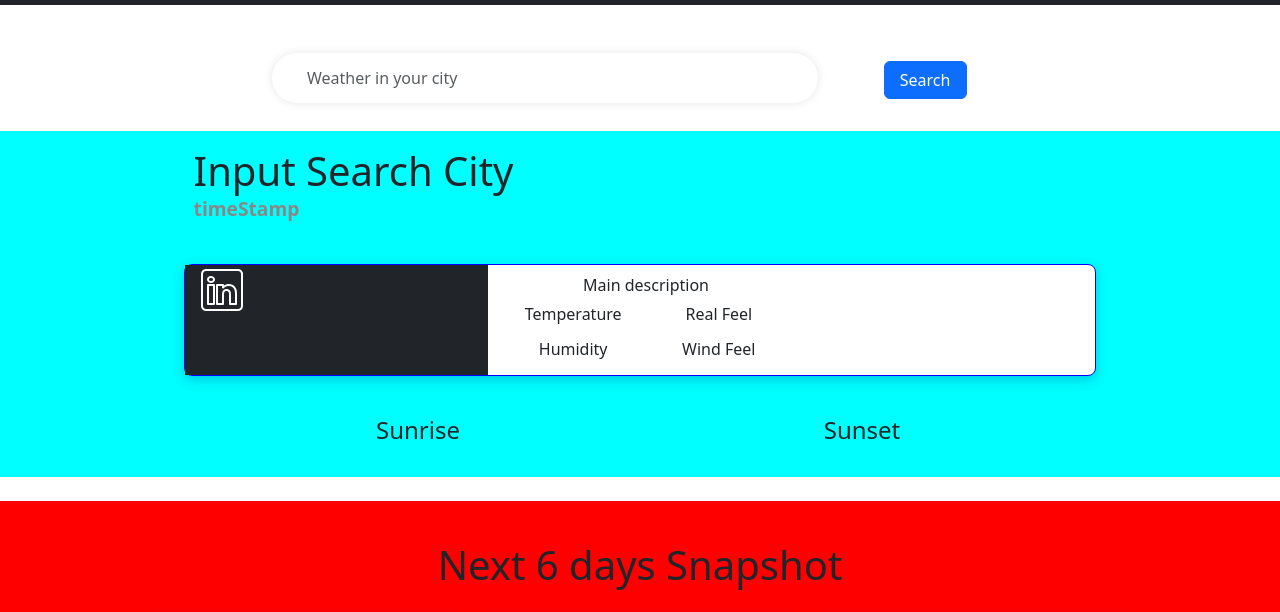
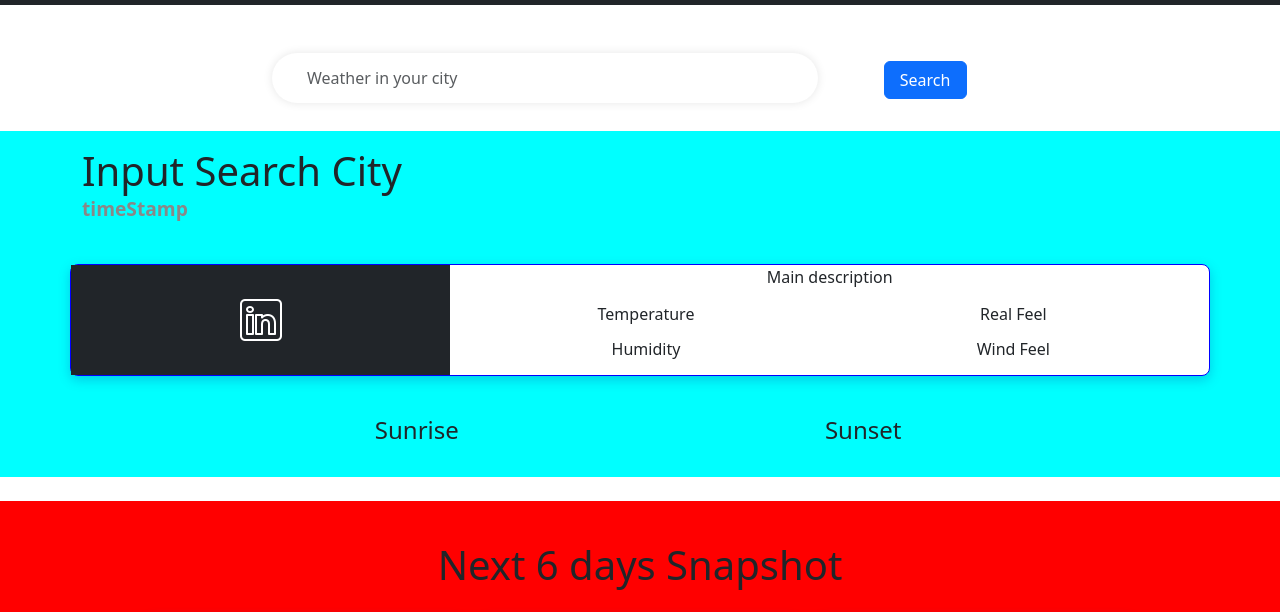
Before and after one commit to AnaisBresle/Legend-HQ, a plain HTML site: page index.htm in a window 1280 px wide. Shown: the part 37-649 px from the top of the page. Drawn offline with nearby package versions, Linux system fonts and the light colour scheme.

Commit message:
All ready to be styled and get data

```diff
--- a/assets/css/style.css
+++ b/assets/css/style.css
@@ -28,7 +28,6 @@
 
 .todayFocus {
     background-color: white;
-    max-width: 80%;
     margin: 1.5rem auto;
     border-radius: 8px;
     border: solid 1px blue;
@@ -59,11 +58,4 @@
   .searchCity,
   .timeStamp {
     text-align: center;};
-
-    .todayFocus {
-        max-width: 100% !important;
-    margin: 1rem 0 !important;
-  };
-
-
 }
--- a/index.htm
+++ b/index.htm
@@ -51,7 +51,7 @@
     <section id="todayForecast">
       <div class="container">
         <!--City and Timestamp row-->
-        <div class="align-with-todayFocus d-flex flex-column py-3">
+        <div class="d-flex flex-column py-3">
 
           <h1 class="searchCity mb-0 me-3">Input Search City</h1>
           <p class="timeStamp mb-0">timeStamp</p>
@@ -59,14 +59,14 @@
         </div>
         <!--Main Forecast for today-->
         <div class="row justify-content-center">
-          <div class="todayFocus col-12 col-md-10">
-<div class="row">
-            <div class="col-5 col-md-4 bg-dark">
+          <div class="todayFocus">
+<div class="row flex-column flex-md-row">
+            <div class="col-12 col-md-4 bg-dark d-flex justify-content-center align-items-center">
               <img src="assets/images/LinkedIn.png" class="todayIcon" />
             </div>
-            <div class="col-7 col-md-8">
-            <div id="todayMainInfo" class="col-7 col-md-5 col-lg-6 align-items-center">
-              <p class="mainDescription text-center text-wrap my-2">Main description</p>
+            <div class="col-12 col-md-8 d-flex align-items-center">
+            <div id="todayMainInfo" class="text-center  w-100">
+              <p class="mainDescription text-wrap text-center">Main description</p>
               <div class="container justify-content-center">
                 <div class="row">
                   <div class="col-12 col-md-6 text-center">
@@ -97,6 +97,7 @@
 </div>
           </div>
         </div>
+      </div>
         <!--Sun Rise and Set times-->
         <div class="d-flex flex-column flex-md-row align-with-todayFocus justify-content-center py-3">
 
```
